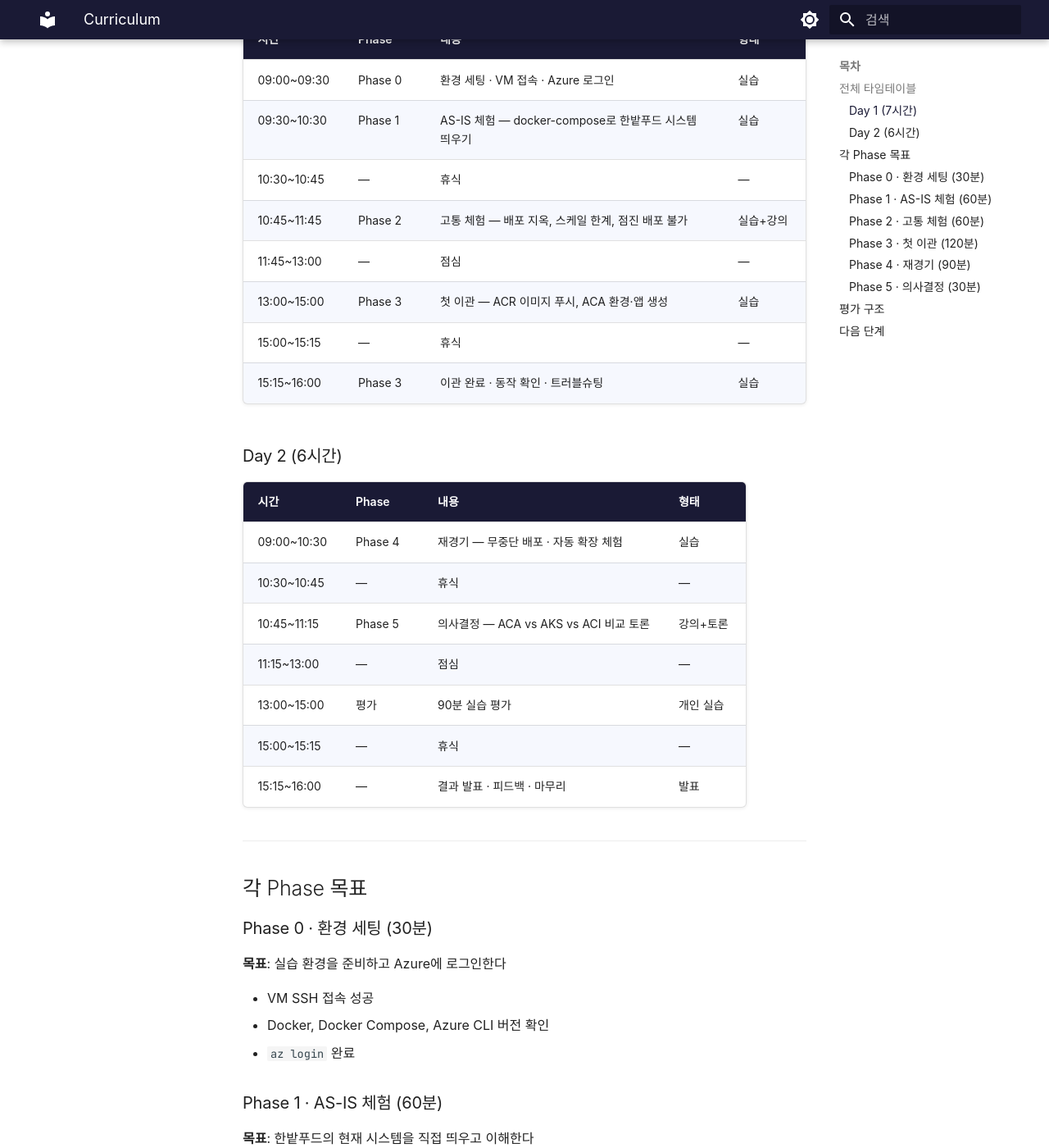
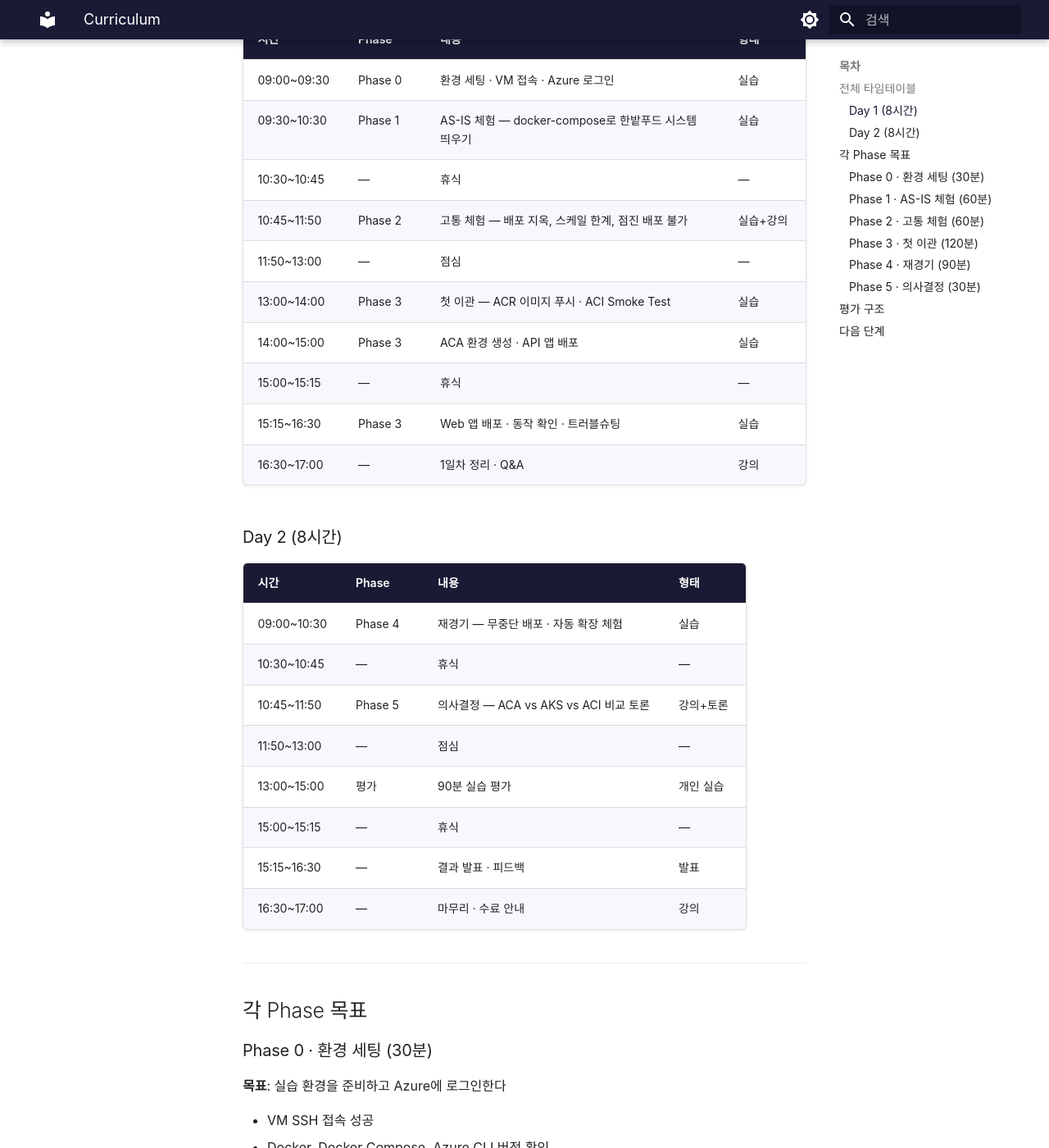
Before and after one commit to skilleat-labs/container-service-labs, an MkDocs documentation site: the page built from docs/overview/curriculum.md, in a window 1280 px wide and 1400 px high, scrolled down 405 px. Shown: the whole window at 82% size. Built offline with MkDocs 1.6.1 and Material for MkDocs 9.7.7, drawn with Linux system fonts in a browser that asks for light colours; some web fonts are replaced; some of the changed text lies outside the part shown.

Commit message:
docs: 타임테이블 9~17시 기준으로 수정, 점심 11:50, 도전과제 선택 문구 제거

```diff
--- a/docs/overview/curriculum.md
+++ b/docs/overview/curriculum.md
@@ -7,30 +7,33 @@
 
 ## 전체 타임테이블
 
-### Day 1 (7시간)
+### Day 1 (8시간)
 
 | 시간 | Phase | 내용 | 형태 |
 |------|-------|------|------|
 | 09:00~09:30 | Phase 0 | 환경 세팅 · VM 접속 · Azure 로그인 | 실습 |
 | 09:30~10:30 | Phase 1 | AS-IS 체험 — docker-compose로 한밭푸드 시스템 띄우기 | 실습 |
 | 10:30~10:45 | — | 휴식 | — |
-| 10:45~11:45 | Phase 2 | 고통 체험 — 배포 지옥, 스케일 한계, 점진 배포 불가 | 실습+강의 |
-| 11:45~13:00 | — | 점심 | — |
-| 13:00~15:00 | Phase 3 | 첫 이관 — ACR 이미지 푸시, ACA 환경·앱 생성 | 실습 |
+| 10:45~11:50 | Phase 2 | 고통 체험 — 배포 지옥, 스케일 한계, 점진 배포 불가 | 실습+강의 |
+| 11:50~13:00 | — | 점심 | — |
+| 13:00~14:00 | Phase 3 | 첫 이관 — ACR 이미지 푸시 · ACI Smoke Test | 실습 |
+| 14:00~15:00 | Phase 3 | ACA 환경 생성 · API 앱 배포 | 실습 |
 | 15:00~15:15 | — | 휴식 | — |
-| 15:15~16:00 | Phase 3 | 이관 완료 · 동작 확인 · 트러블슈팅 | 실습 |
+| 15:15~16:30 | Phase 3 | Web 앱 배포 · 동작 확인 · 트러블슈팅 | 실습 |
+| 16:30~17:00 | — | 1일차 정리 · Q&A | 강의 |
 
-### Day 2 (6시간)
+### Day 2 (8시간)
 
 | 시간 | Phase | 내용 | 형태 |
 |------|-------|------|------|
 | 09:00~10:30 | Phase 4 | 재경기 — 무중단 배포 · 자동 확장 체험 | 실습 |
 | 10:30~10:45 | — | 휴식 | — |
-| 10:45~11:15 | Phase 5 | 의사결정 — ACA vs AKS vs ACI 비교 토론 | 강의+토론 |
-| 11:15~13:00 | — | 점심 | — |
+| 10:45~11:50 | Phase 5 | 의사결정 — ACA vs AKS vs ACI 비교 토론 | 강의+토론 |
+| 11:50~13:00 | — | 점심 | — |
 | 13:00~15:00 | 평가 | 90분 실습 평가 | 개인 실습 |
 | 15:00~15:15 | — | 휴식 | — |
-| 15:15~16:00 | — | 결과 발표 · 피드백 · 마무리 | 발표 |
+| 15:15~16:30 | — | 결과 발표 · 피드백 | 발표 |
+| 16:30~17:00 | — | 마무리 · 수료 안내 | 강의 |
 
 ---
 
```
Also changed, not shown: other parts of docs/overview/curriculum.md (+1 -1 lines), docs/curriculum.md (+12 -10 lines), docs/evaluation/index.md (+2 -2 lines).
